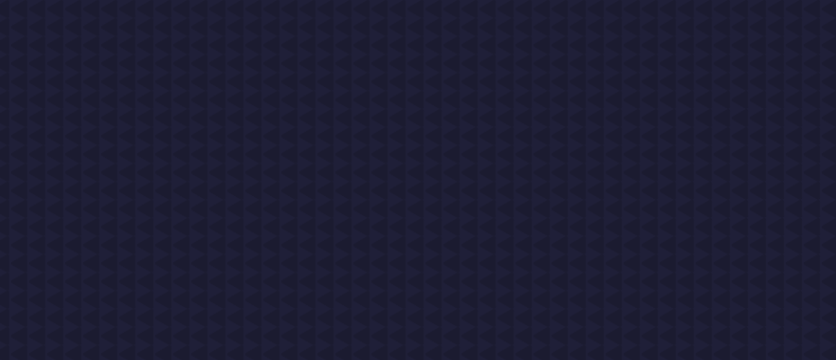
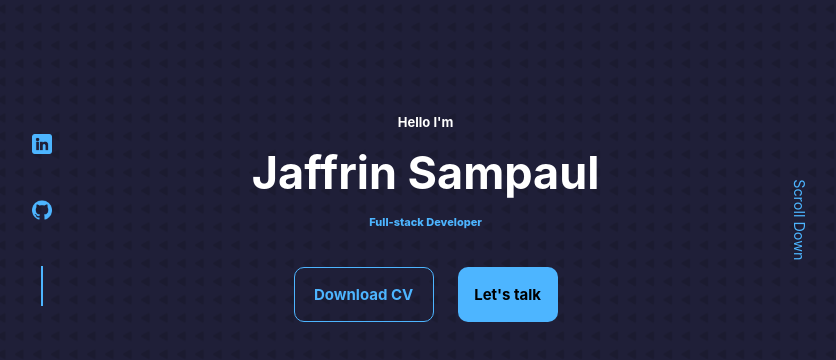
Before and after one commit to Jaffrinsampaul/portfolio, a React (Create React App) app: page / in a window 1280 px wide. Shown: the top 360 px of the page, without its empty margins (224-1060 px from the left). Built offline with nearby package versions, Linux system fonts and the light colour scheme.

Commit message:
header completed

```diff
--- a/src/App.css
+++ b/src/App.css
@@ -1,3 +1,8 @@
 @tailwind base;
 @tailwind components;
 @tailwind utilities;
+
+p{
+    margin: 0;
+    padding: 0;
+}
--- /dev/null
+++ b/src/Componets/CustomButton/CustomButton.tsx
@@ -0,0 +1,36 @@
+import React from "react";
+import CustomImage from "../CustomImage/CustomImage";
+import CustomText from "../CustomText/CustomText";
+
+type Props = {
+  buttonBehaviour: {
+    btnName: string;
+    textStyle ?: string
+    onClick?: Function | any;
+    style: string;
+    image?: {
+      src: any;
+      height: string | number;
+      width: string | number;
+      alt: string;
+    };
+  };
+};
+
+const CustomButton = ({ buttonBehaviour }: Props) => {
+  return (
+    <>
+      <div
+        className={buttonBehaviour.style}
+        onClick={(event) => buttonBehaviour.onClick(event)}
+      >
+        {buttonBehaviour.image && (
+          <CustomImage imageBehaviour={buttonBehaviour.image} />
+        )}
+        <CustomText text={buttonBehaviour.btnName} style={buttonBehaviour.textStyle}/>
+      </div>
+    </>
+  );
+};
+
+export default CustomButton;
--- /dev/null
+++ b/src/Componets/CustomImage/CustomImage.tsx
@@ -0,0 +1,25 @@
+import React from "react";
+
+type Props = {
+  imageBehaviour: {
+    src: any;
+    height: string | number;
+    width: string | number;
+    alt: string;
+  };
+};
+
+const CustomImage = ({ imageBehaviour }: Props) => {
+  return (
+    <>
+      <img
+        src={imageBehaviour.src}
+        alt={imageBehaviour.alt}
+        height={imageBehaviour.height}
+        width={imageBehaviour.width}
+      />
+    </>
+  );
+};
+
+export default CustomImage;
--- a/src/Componets/CustomText/CustomText.tsx
+++ b/src/Componets/CustomText/CustomText.tsx
@@ -1,8 +1,15 @@
 import React from "react";
 
-const CustomText =()=>{
+type Props={
+    text: string,
+    style ?:string
+}
+
+const CustomText =({text, style}:Props)=>{
     return(
-        <></>
+        <>
+        <p className={style}>{text}</p>
+        </>
     )
 }
 
--- a/src/Container/Header/Header.tsx
+++ b/src/Container/Header/Header.tsx
@@ -1,9 +1,85 @@
 import React from "react";
+import { Image } from "../../Utills/Image";
+import CustomImage from "../../Componets/CustomImage/CustomImage";
+import { Colors } from "../../Utills/Colors";
+import CustomText from "../../Componets/CustomText/CustomText";
+import CustomButton from "../../Componets/CustomButton/CustomButton";
+import { Url } from "../../Utills/socialMediaUrl";
 
-const Header =()=>{
-    return(
-        <></>
-    )
-}
+const Header = () => {
+  const Icons = [
+    { img: Image.LinkedIn, name: Url.linkedIn },
+    { img: Image.GitHub, name: Url.gitHub },
+  ];
+
+  return (
+    <>
+      <div className="h-[60%] w-full flex justify-center">
+        <div className="flex flex-col w-[20%] justify-evenly items-center h-full">
+          {Icons.map((obj: { img: any; name: string }) => {
+            return (
+              <>
+                <div>
+                  <a href={obj.name} target="_blank" rel="noreferrer">
+                    <CustomImage
+                      imageBehaviour={{
+                        src: obj.img,
+                        width: 20,
+                        height: 20,
+                        alt: "social media",
+                      }}
+                    />
+                  </a>
+                </div>
+              </>
+            );
+          })}
+          <div className={`w-[2px] h-[40px] bg-[#4db5ff]`}></div>
+        </div>
+        <div className="w-[60%] flex flex-col justify-evenly items-center">
+          <div className="h-[50%] flex flex-col justify-evenly items-center font-extrabold">
+            <CustomText
+              text="Hello I'm"
+              style="text-white font-bold text-[13px]"
+            />
+            <CustomText
+              text="Jaffrin Sampaul"
+              style="text-[45px] text-white font-bold"
+            />
+            <CustomText
+              text="Full-stack Developer"
+              style="text-[#4db5ff] text-[11px] font-extrabold"
+            />
+          </div>
+          <div className="flex w-[50%] justify-around h-[30%] items-center">
+            <CustomButton
+              buttonBehaviour={{
+                btnName: "Download CV",
+                style:
+                  "w-[140px] h-[55px] flex items-center justify-center hover:bg-white  text-[#4db5ff] transition duration-s hover:duration-150 hover:text-black border border-[#4db5ff] rounded-[10px] ",
+                textStyle: "text-[15px]  font-bold ",
+              }}
+            />
+            <CustomButton
+              buttonBehaviour={{
+                btnName: "Let's talk",
+                style:
+                  "w-[100px] h-[55px] flex items-center justify-center  bg-[#4db5ff] rounded-[10px]",
+                textStyle: "text-[15px] font-bold",
+              }}
+            />
+            {/* <CustomText text="Let's talks" /> */}
+          </div>
+        </div>
+        <div className="flex w-[18%] justify-evenly items-center h-full ">
+          <CustomText
+            text="Scroll Down"
+            style="text-[#4db5ff] rotate-90 cursor-pointer text-[14.4px]"
+          />
+        </div>
+      </div>
+    </>
+  );
+};
 
 export default Header;
--- a/src/Pages/Dashboard/Dashboard.tsx
+++ b/src/Pages/Dashboard/Dashboard.tsx
@@ -7,15 +7,15 @@ const DashBoard = () => {
   return (
     <>
       <div
-        className="h-[100vh]"
+        className="h-[100vh] w-full flex flex-col items-center "
         style={{
-          backgroundImage: `url(${Image.RightTriangle})`,
+          backgroundImage: `url(${Image.RightTriangles})`,
           backgroundColor: Colors.BackGround,
           backgroundSize: "18px",
           backgroundRepeat: "space",
         }}
       >
-        <div>
+        <div className="h-[55vh] w-[75%] flex justify-center items-center">
             <Header/>
         </div>
       </div>
--- a/src/Utills/Image.ts
+++ b/src/Utills/Image.ts
@@ -1,5 +1,9 @@
 import RightTriangle from "../Assets/Icons/png/right-arrow-black-triangle.png";
+import RightTriangles from "../Assets/Icons/png/right-arrow-black-triangles.png";
+import LinkedIn from "../Assets/Icons/png/linkedin.png";
+import GitHub from "../Assets/Icons/png/github.png";
 
 export const Image = {
-  RightTriangle,
+  RightTriangle, RightTriangles,
+  LinkedIn, GitHub
 };
--- /dev/null
+++ b/src/Utills/socialMediaUrl.ts
@@ -0,0 +1,4 @@
+export const Url ={
+    linkedIn :"https://in.linkedin.com/in/jaffrin-sampaul-03a7601a6",
+    gitHub: "https://github.com/Jaffrinsampaul",
+}
```
Also changed, not shown: src/Assets/Icons/png/right-arrow-black-triangles.png (added).
